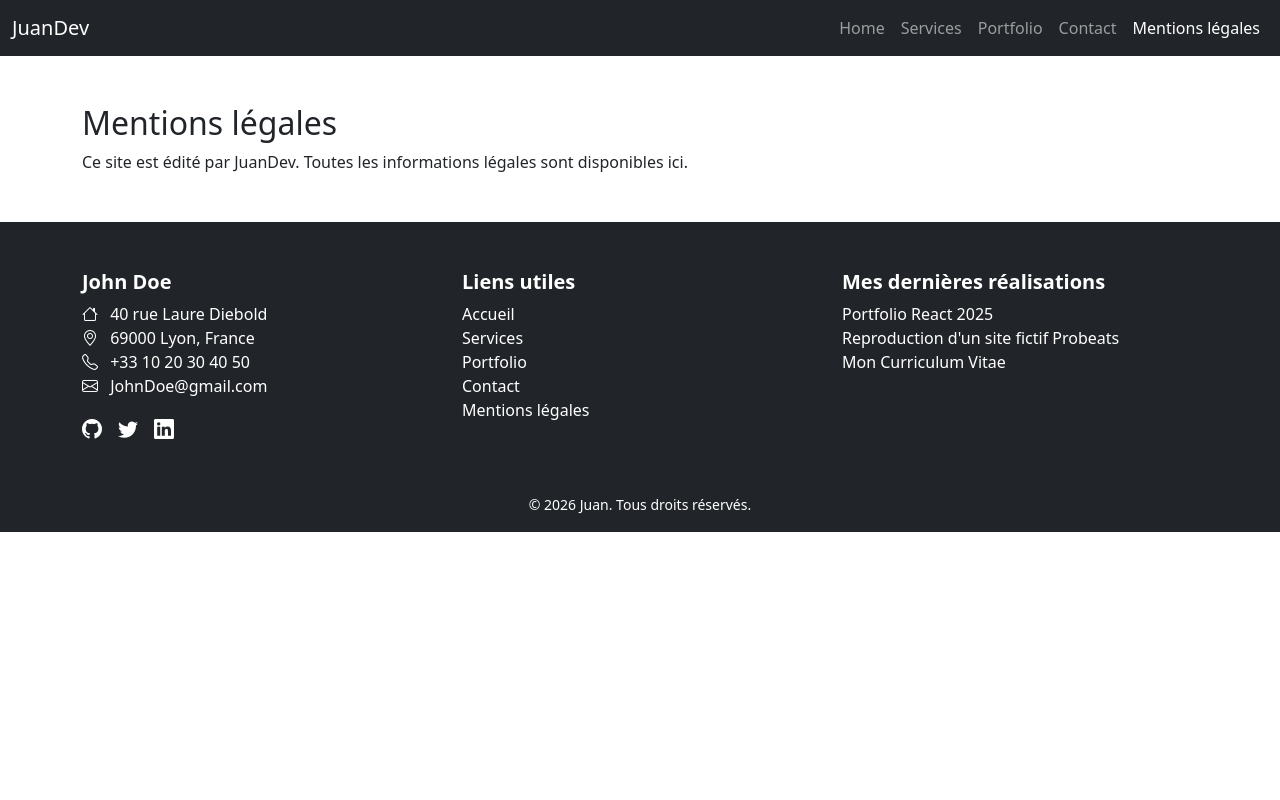
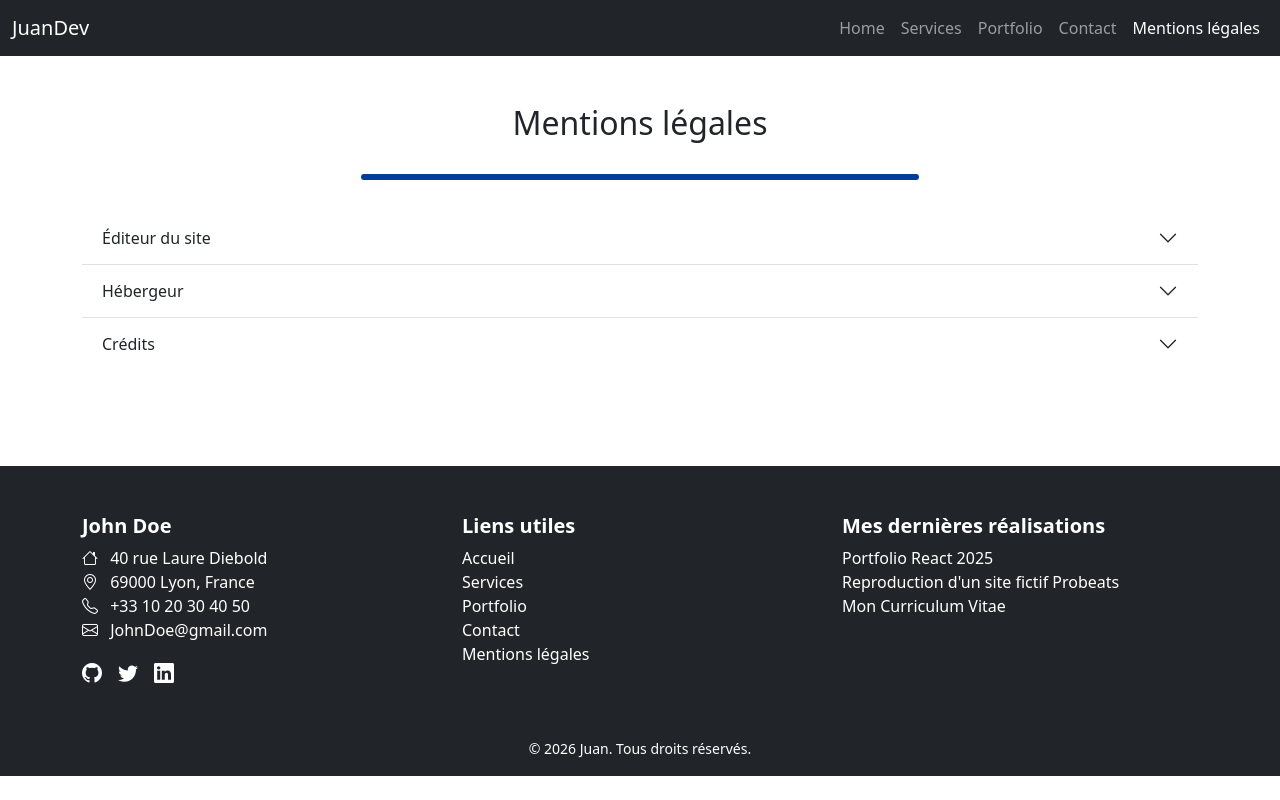
Before and after one commit to JuanitoAcevedo/Portfolio---John-Doe, a React app: page /mentions-legales in a window 1280 px wide. Built offline with nearby package versions, Linux system fonts and the light colour scheme; the HTML template or start-up script is replaced by a standard one.

Commit message:
add page_mentions_legales next

```diff
--- a/src/pages/MentionsLegales.js
+++ b/src/pages/MentionsLegales.js
@@ -1,11 +1,52 @@
 import React from 'react';
+import { Container, Accordion } from 'react-bootstrap';
+import BlueDivider from '../components/BlueDivider'; // adapte le chemin si besoin
 
 const MentionsLegales = () => {
   return (
-    <div className="container my-5">
-      <h2>Mentions légales</h2>
-      <p>Ce site est édité par JuanDev. Toutes les informations légales sont disponibles ici.</p>
-    </div>
+    <Container className="py-5">
+      <h2 className="text-center mb-4">Mentions légales</h2>
+      <BlueDivider centered width='50%' />
+
+      <Accordion flush>
+        {/* Éditeur du site */}
+        <Accordion.Item eventKey="0">
+          <Accordion.Header>Éditeur du site</Accordion.Header>
+          <Accordion.Body>
+            John Doe<br />
+            40 rue Laure Diebold<br />
+            69009 Lyon, France<br />
+            Téléphone : 01 02 03 04 05<br />
+            Email : john.doe@gmail.com
+          </Accordion.Body>
+        </Accordion.Item>
+
+        {/* Hébergeur */}
+        <Accordion.Item eventKey="1">
+          <Accordion.Header>Hébergeur</Accordion.Header>
+          <Accordion.Body>
+            alwaysdata<br />
+            91 rue du Faubourg Saint-Honoré<br />
+            75008 Paris<br />
+            Site : <a href="https://www.alwaysdata.com" target="_blank" rel="noopener noreferrer">www.alwaysdata.com</a>
+          </Accordion.Body>
+        </Accordion.Item>
+
+        {/* Crédits */}
+        <Accordion.Item eventKey="2">
+          <Accordion.Header>Crédits</Accordion.Header>
+          <Accordion.Body>
+            Ce site a été réalisé par John Doe, étudiant de Cauffrie Expérience de formation.<br /><br />
+            Les images utilisées sur ce site sont issues des sites suivants et sont libres de droit :
+            <ul>
+              <li>Pixabay</li>
+              <li>Pexels</li>
+            </ul>
+            La favico de ce site a été créée sur le site John Doe Icon Maker avec l'option « Polices ».
+          </Accordion.Body>
+        </Accordion.Item>
+      </Accordion>
+    </Container>
   );
 };
 
```
